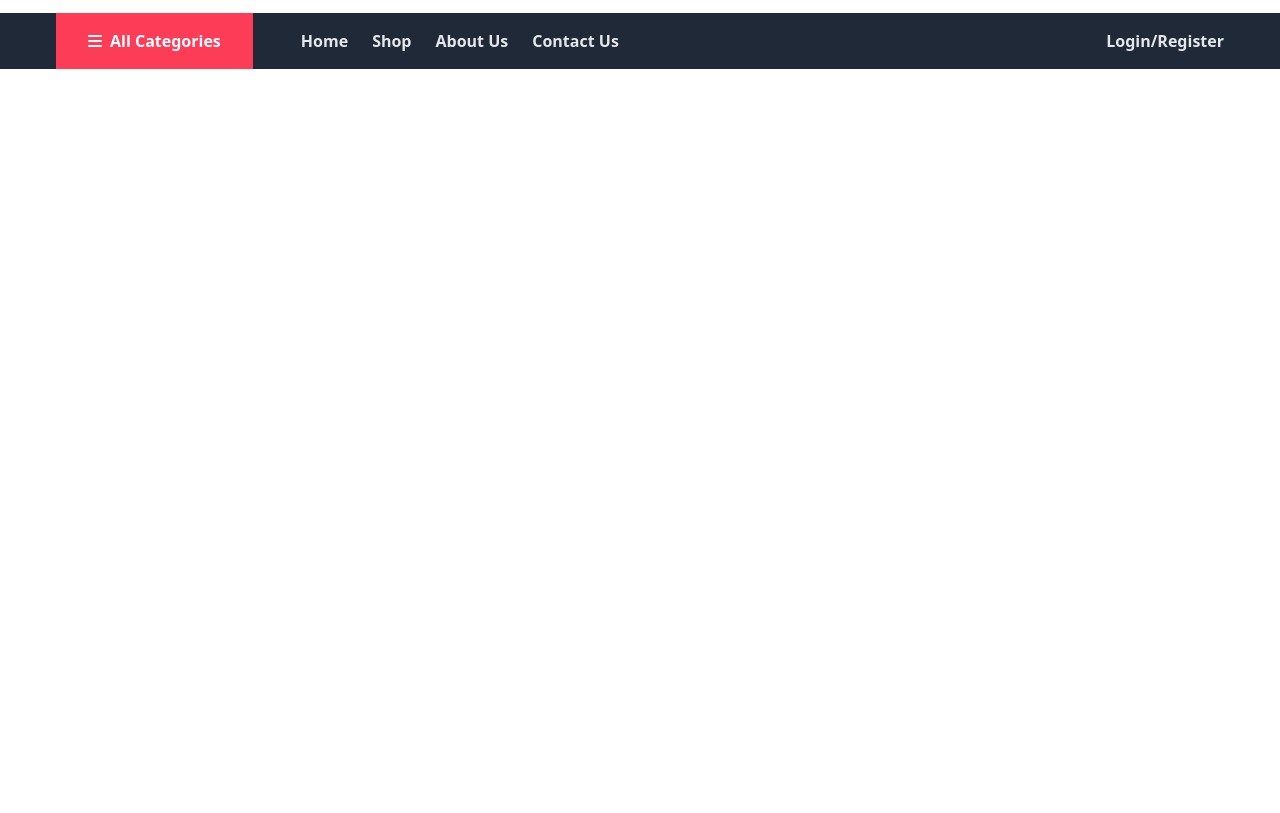
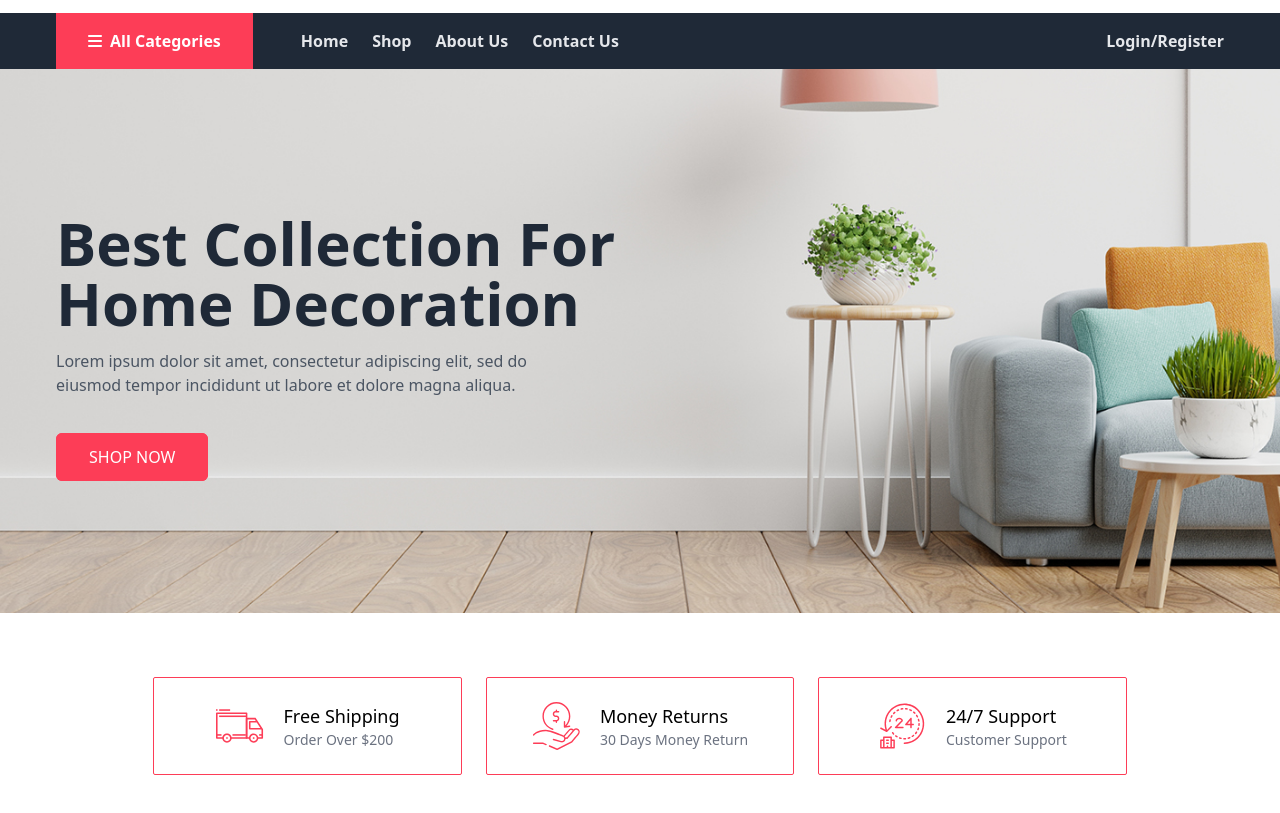
Before and after one commit to Youngwook-Jeon/tailwind-css-lab, a website: page ecommerce/index.html in a window 1280 px wide. Shown: the part 69-882 px from the top of the page. Before the commit the page ends 800 px from the top, so only its background shows below. Drawn offline with Linux system fonts and the light colour scheme.

Commit message:
Add images

```diff
--- a/ecommerce/index.html
+++ b/ecommerce/index.html
@@ -111,5 +111,55 @@
             </div>
         </div>
     </nav>
+
+    <div class="bg-cover bg-no-repeat bg-center py-36 relative" style="background-image: url('/images/banner-bg.jpg');">
+        <div class="container">
+            <h1 class="xl:text-6xl md:text-5xl text-4xl text-gray-800 font-semibold mb-4">
+                Best Collection For <br class="hidden sm:block"> Home Decoration
+            </h1>
+            <p class="text-base text-gray-600 leading-6">
+                Lorem ipsum dolor sit amet, consectetur adipiscing elit, sed do
+                <br class="hidden sm:block">eiusmod tempor incididunt ut labore et dolore magna aliqua.
+            </p>
+
+            <div class="mt-12">
+                <a href="shop.html" class="bg-primary border border-primary text-white px-8 py-3 font-medium
+                rounded-md uppercase hover:bg-transparent hover:text-primary transition">
+                    Shop Now
+                </a>
+            </div>
+        </div>
+    </div>
+
+    <div class="container py-16">
+        <div class="lg:w-10/12 grid md:grid-cols-3 lg:gap-6 mx-auto justify-center">
+            <div class="border-primary border rounded-sm px-8 lg:px-3 lg:py-6 py-4 flex justify-center
+            items-center gap-5 transition hover:border-slate-400 hover:bg-gray-200 duration-300">
+                <img src="/images/icons/delivery-van.svg" class="lg:w-12 w-10 h-12 object-contain" />
+                <div>
+                    <h4 class="font-medium capitalize text-lg">Free Shipping</h4>
+                    <p class="text-gray-500 text-xs lg:text-sm">Order Over $200</p>
+                </div>
+            </div>
+
+            <div class="border-primary border rounded-sm px-8 lg:px-3 lg:py-6 py-4 flex justify-center
+            items-center gap-5 transition hover:border-slate-400 hover:bg-gray-200 duration-300">
+                <img src="/images/icons/money-back.svg" class="lg:w-12 w-10 h-12 object-contain" />
+                <div>
+                    <h4 class="font-medium capitalize text-lg">Money Returns</h4>
+                    <p class="text-gray-500 text-xs lg:text-sm">30 Days Money Return</p>
+                </div>
+            </div>
+
+            <div class="border-primary border rounded-sm px-8 lg:px-3 lg:py-6 py-4 flex justify-center
+            items-center gap-5 transition hover:border-slate-400 hover:bg-gray-200 duration-300">
+                <img src="/images/icons/service-hours.svg" class="lg:w-12 w-10 h-12 object-contain" />
+                <div>
+                    <h4 class="font-medium capitalize text-lg">24/7 Support</h4>
+                    <p class="text-gray-500 text-xs lg:text-sm">Customer Support</p>
+                </div>
+            </div>
+        </div>
+    </div>
 </body>
 </html>
```
Also changed, not shown: ecommerce/output/tailwind.css.
